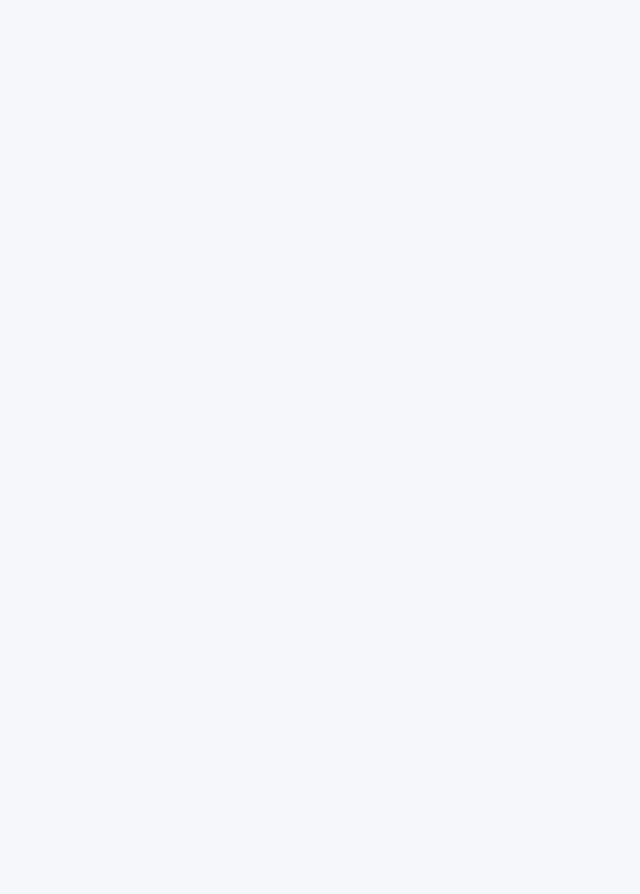
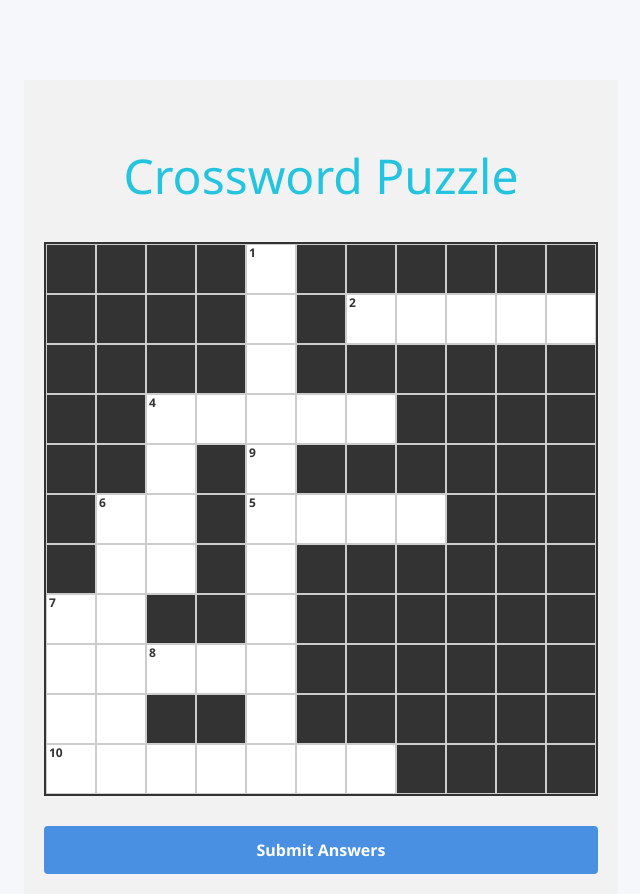
Before and after one commit to atrayeede/Innoverse-25, a React (Create React App) app: page /crossword in a window 1280 px wide. Before the commit this address had no page. Shown: the whole page, without its empty margins (319-959 px from the left). Before the commit the page ends 800 px from the top, so only its background shows below. Built offline with nearby package versions, Linux system fonts and the light colour scheme.

Commit message:
crossword updated

```diff
--- a/src/App.js
+++ b/src/App.js
@@ -4,6 +4,7 @@ import GameScreen from "./Components/GameScreen";
 import Leaderboard from "./Components/LeaderBoard";
 import EliminationPage from "./Components/EliminationPage";
 import Riddles from "./Components/Riddles";
+import Crossword from "./Components/Crossword";
 import "./App.css";
 
 function App() {
@@ -37,6 +38,7 @@ function App() {
           <Route path="/eliminated" element={<EliminationPage />} />
           <Route path="/leaderboard" element={<Leaderboard />} />
           <Route path="/riddles" element={<Riddles />} />
+          <Route path="/crossword" element={<Crossword/>} />
         </Routes>
       </div>
     </Router>
--- a/src/Components/Crossword.jsx
+++ b/src/Components/Crossword.jsx
@@ -1,7 +1,5 @@
-"use client";
-
 import { useState, useEffect } from "react";
-import "./App.css";
+import "./Crossword.css";
 
 export default function Crossword() {
   // Update the crosswordData object with a larger grid containing 10 words
```
